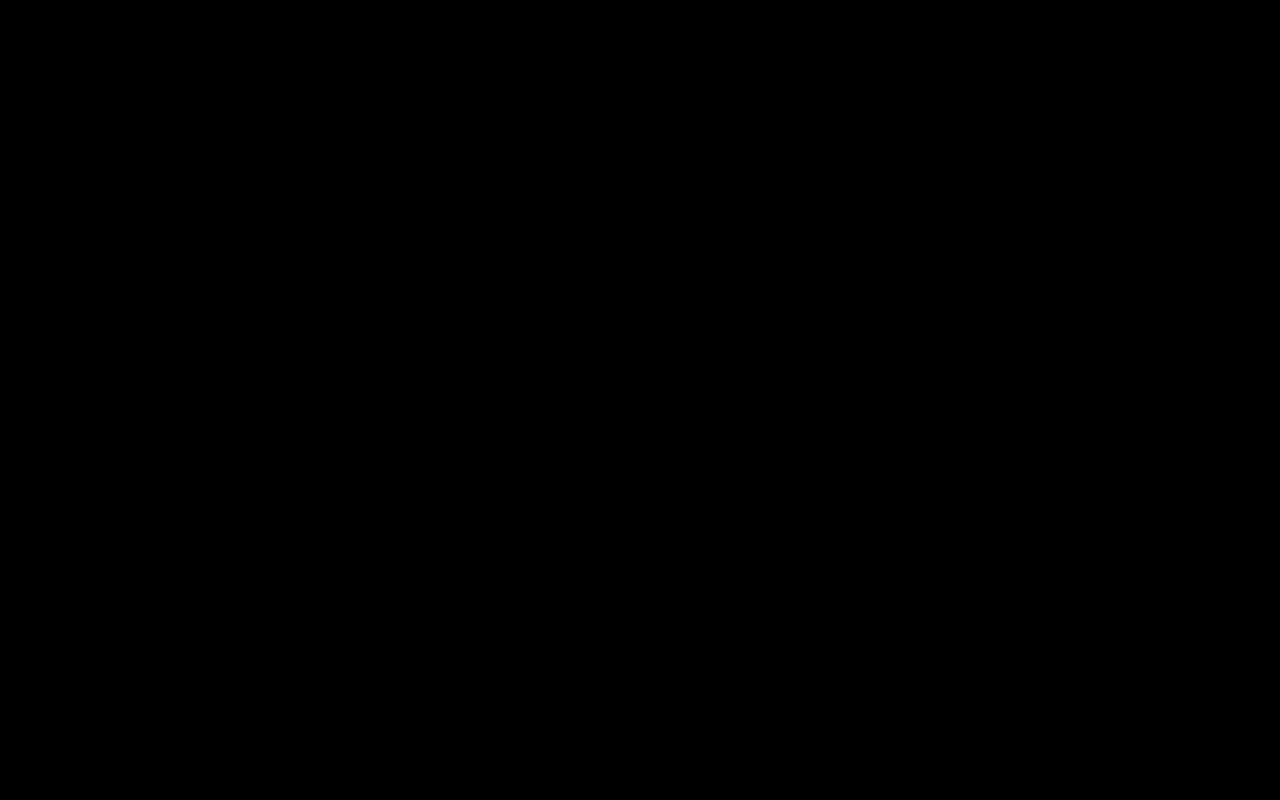
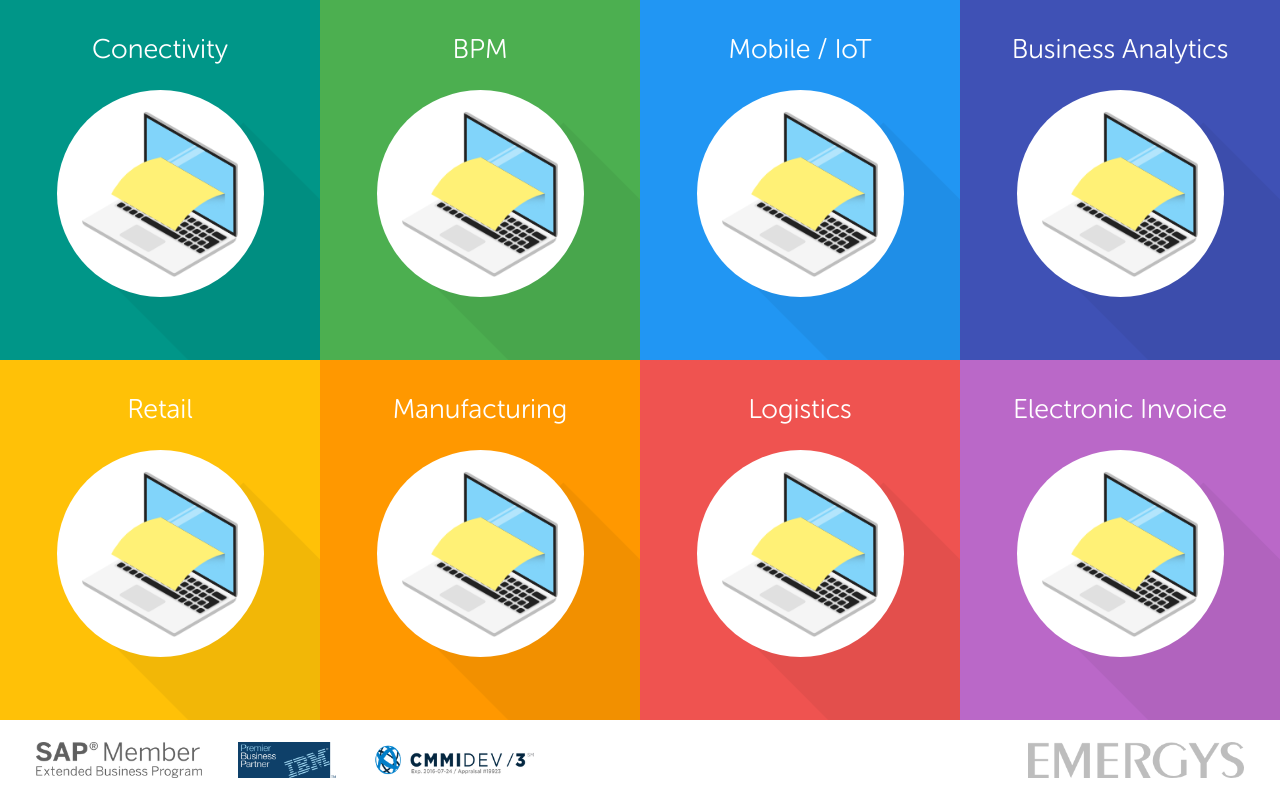
Before and after one commit to javierhumaran/emergysInterconnect, a website: page build/index.html in a window 1280 px wide. Drawn offline with Linux system fonts and the light colour scheme.

Commit message:
Main Dashboard

```diff
--- a/gulpfile.js
+++ b/gulpfile.js
@@ -6,7 +6,7 @@ var gulp      = require('gulp'),
 var config    = {
     styles  : {
       main    : './src/sass/app.scss',
-      watch   : './src/sass/*.scss',
+      watch   : './src/sass/*/*.scss',
       output  : './build/css'
     },
     html    : {
@@ -31,6 +31,7 @@ gulp.task('build:css', function(){
 });
 
 gulp.task('watch', function(){
+  gulp.watch(config.styles.main, ['build:css']);
   gulp.watch(config.styles.watch, ['build:css']);
   gulp.watch(config.html.watch, ['build']);
 });
--- a/src/sass/app.scss
+++ b/src/sass/app.scss
@@ -1,7 +1,11 @@
 @import 'base/index.scss';
 @import 'layout/index.scss';
 
+* {
+  box-sizing: border-box;
+}
+
 body {
   background-color: black;
-  margin: 0 auto;
+  font-size: 16px;
 }
--- a/src/sass/base/_index.scss
+++ b/src/sass/base/_index.scss
@@ -1,2 +1,3 @@
 @import "normalize.scss";
 @import "color-palette.scss";
+@import "typography.scss";
--- /dev/null
+++ b/src/sass/base/typography.scss
@@ -0,0 +1,16 @@
+@font-face{
+  font-family:'museo-sans-rounded';
+  src:url('../fonts/museosansrounded-300-webfont.woff') format('woff');
+  font-weight:300;
+  font-style:normal
+}
+
+* {
+  font-family: 'museo-sans-rounded';
+  font-weight: 300;
+}
+
+h1 {
+  font-size: 24px;
+  margin: 0;
+}
--- a/src/sass/layout/_container.scss
+++ b/src/sass/layout/_container.scss
@@ -0,0 +1,78 @@
+#app-container {
+  color: #fff;
+  display: flex;
+  font-size: calc(100vh - 80px);
+  height: calc(100vh - 80px);
+  flex-flow: column;
+  left: 0;
+  position: fixed;
+  top: 0;
+  width: 100%;
+}
+
+.app-container {
+  &-row {
+    display: flex;
+    font-size: calc(100% / 2);
+    height: 50%;
+    width: 100%;
+
+    &:first-of-type {
+      $first-row-colors: $teal, $green, $blue, $indigo;
+      @for $i from 1 through 4 {
+        .app-container-category:nth-of-type(#{$i}){
+          background-color: nth($first-row-colors, $i);
+        }
+      }
+    }
+
+    &:last-of-type {
+      $second-row-colors: $amber, $orange, $red, $purple;
+      @for $i from 1 through 4 {
+        .app-container-category:nth-of-type(#{$i}){
+          background-color: nth($second-row-colors, $i);
+        }
+      }
+    }
+  }
+
+  &-category {
+    height: 100%;
+    overflow: hidden;
+    padding: .1em;
+    position: relative;
+    text-align: center;
+    width: 25%;
+
+    h1 {
+      font-size: 0.075em;
+      line-height: 1em;
+      margin-bottom: 1em;
+    }
+
+    span {
+      background: rgba(0,0,0,0.05);
+      height: calc(1em - 0.425em);
+      left: 40%;
+      position: absolute;
+      top: 54%;
+      transform: rotate(45deg);
+      width: calc(1em - 0.2em);
+    }
+
+    &-image {
+      background-color: #fff;
+      background-image: url("../img/electronic-invoice.png");
+      background-position: center;
+      background-repeat: no-repeat;
+      background-size: 80%;
+      border-radius: 100%;
+      height: calc(1em - 0.425em);
+      left: 0;
+      margin: 0 auto 0.075em;
+      position: absolute;
+      right: 0;
+      width: calc(1em - 0.425em);
+    }
+  }
+}
--- a/src/sass/layout/_footer.scss
+++ b/src/sass/layout/_footer.scss
@@ -0,0 +1,26 @@
+#app-footer {
+  background-color: white;
+  bottom: 0;
+  display: flex;
+  font-size: calc(50vh - 40px);
+  height: 80px;
+  justify-content: space-between;
+  left: 0;
+  padding: .06em .1em;
+  position: fixed;
+  width: 100%;
+
+  .acreditations-container {
+    display: flex;
+    height: 100%;
+
+    img {
+      margin-right: .1em;
+    }
+  }
+
+  img {
+    height: 100%;
+    width: auto;
+  }
+}
```
Also changed, not shown: build/css/app.css, build/fonts/museosansrounded-300-webfont.woff (added), build/img/cmmi-dev.png (added), build/img/electronic-invoice.png (added), build/img/emergys-logo.png (added), build/img/ibm-partner.png (added), build/img/sap-member.png (added), build/index.html.
